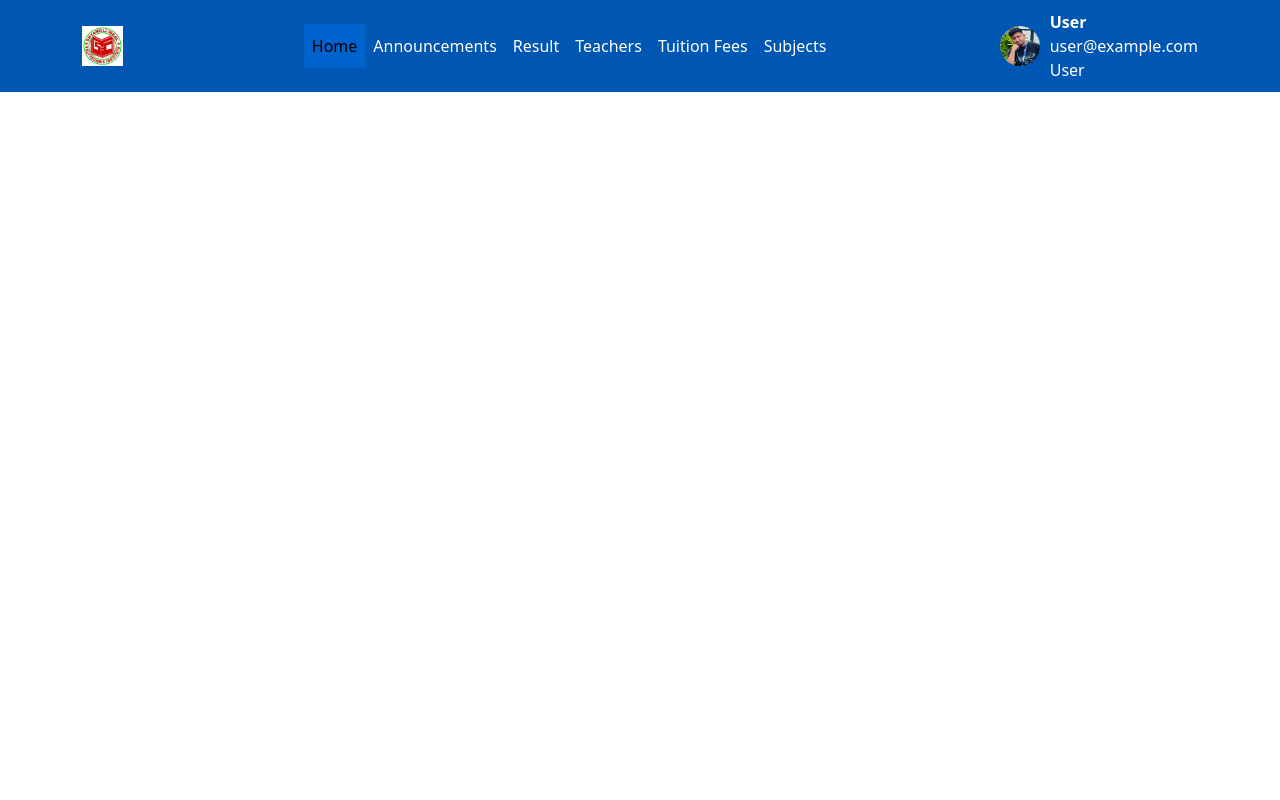
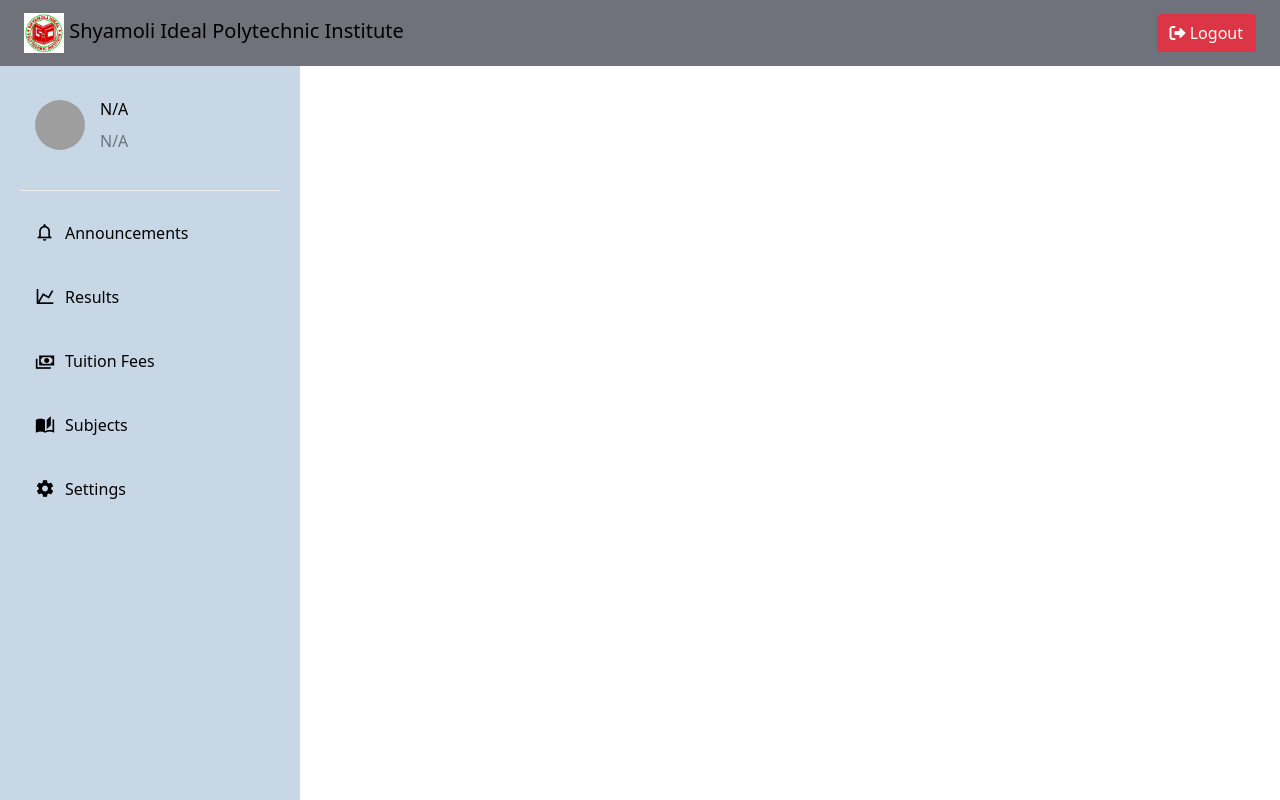
Before and after one commit to zimalshahriar/SIPI-CST-Portal, a PHP site: page /SIPI-CST-Portal/student/index.php in a window 1280 px wide. Run offline with PHP 8.4, Linux system fonts and the light colour scheme; some libraries are stand-ins or nearby versions; grey boxes are pictures that could not be loaded.

Commit message:
Student Sidebar and navbar work in progress

```diff
--- a/partials/navbar.php
+++ b/partials/navbar.php
@@ -1,116 +1,45 @@
-<?php
-include '../db/database.php'; // Include your database connection file
-
-session_start();
-
-// Ensure user session data is available for displaying info
-$user_photo = $_SESSION['photo'] ?? 'default_user.jpg';
-$user_name = $_SESSION['name'] ?? 'User';
-$user_email = $_SESSION['email'] ?? 'user@example.com';
-$user_type = $_SESSION['user_type'] ?? 'User';
-?>
-
 <!DOCTYPE html>
 <html lang="en">
 <head>
     <meta charset="UTF-8">
     <meta name="viewport" content="width=device-width, initial-scale=1.0">
-    <title>Student Portal</title>
-    <link rel="stylesheet" href="https://cdnjs.cloudflare.com/ajax/libs/bootstrap/5.3.0/css/bootstrap.min.css">
+    <title>Navbar with Logo and Logout</title>
+    <link href="https://cdn.jsdelivr.net/npm/bootstrap@5.3.0/dist/css/bootstrap.min.css" rel="stylesheet">
+    <link href="https://cdnjs.cloudflare.com/ajax/libs/font-awesome/6.0.0/css/all.min.css" rel="stylesheet"> <!-- FontAwesome CSS -->
     <style>
-        /* Navbar Styles */
         .navbar {
-            background-color: #0056b3 ; /* Blue color */
-            color: #fff;
-            padding: 10px 0;
-        }
-
-        .navbar-brand img {
-            height: 40px;
-        }
-
-        .navbar-nav .nav-link {
-            color: #fff;
-            font-weight: 500;
-            padding: 10px 20px;
-            transition: background-color 0.3s;
-        }
-
-        .navbar-nav .nav-link:hover {
-            background-color: #007bff; /* Darker blue on hover */
-        }
-
-        .navbar-nav .nav-link.active {
-            background-color: #0062cc; /* Even darker blue for active link */
-        }
-
-        .user-info {
-            display: flex;
-            align-items: center;
-        }
-
-        .user-info img {
-            width: 40px;
-            height: 40px;
-            border-radius: 50%;
-            margin-right: 10px;
-        }
-
-        .user-info p {
-            margin: 0;
-            color: #fff;
-            font-weight: 500;
-        }
-
-        .user-info .text {
-            font-weight: normal;
-        }
-
-        /* Responsive Styles */
-        @media (max-width: 991.98px) {
-            .navbar-nav {
-                text-align: center;
-            }
-
-            .user-info {
-                justify-content: center;
-                margin-top: 10px;
-            }
+            position: fixed;
+            top: 0;
+            left: 0;
+            right: 0;
+            z-index: 100;
+            background: #6F727B;
         }
     </style>
 </head>
+
 <body>
 <nav class="navbar navbar-expand-lg">
-        <div class="container">
-            <a class="navbar-brand" href="#">
-                <img src="../image/sipi.jpg" alt="Logo">
+    <div class="container-fluid">
+        <a class="navbar-brand" href="index.php">
+            <img src="../image/sipi.jpg" alt="Logo" width="40" height="40">
+            Shyamoli Ideal Polytechnic Institute
         </a>
         <button class="navbar-toggler" type="button" data-bs-toggle="collapse" data-bs-target="#navbarNav" aria-controls="navbarNav" aria-expanded="false" aria-label="Toggle navigation">
             <span class="navbar-toggler-icon"></span>
         </button>
-            <div class="collapse navbar-collapse justify-content-center" id="navbarNav">
+        <div class="collapse navbar-collapse justify-content-end" id="navbarNav">
             <ul class="navbar-nav">
-                    <li class="nav-item"><a class="nav-link active" href="index.php">Home</a></li>
-                    <li class="nav-item"><a class="nav-link" href="announcements.php">Announcements</a></li>
-                    <li class="nav-item"><a class="nav-link" href="grade_report.php">Result</a></li>
-                    <li class="nav-item"><a class="nav-link" href="teachers.php">Teachers</a></li>
-                    <li class="nav-item"><a class="nav-link" href="pay_tuition.php">Tuition Fees</a></li>
-                    <li class="nav-item"><a class="nav-link" href="curriculum.php">Subjects</a></li>
+                <li class="nav-item">
+                    <a class="btn btn-danger" href="logout.php">
+                        <i class="fas fa-sign-out-alt"></i> Logout
+                    </a>
+                </li>
             </ul>
-            </div>
-            <div class="user-info">
-                <a href="student_profile.php">
-                    <img src="../uploads/logo.jpg?= $user_photo; ?>" alt="User Photo">
-                </a>
-                <div>
-                    <p><strong><?= $user_name; ?></strong></p>
-                    <p class="text"><?= $user_email; ?></p>
-                    <p class="text"><?= ucfirst($user_type); ?></p>
-                </div>
         </div>
     </div>
 </nav>
 
-    <script src="https://cdnjs.cloudflare.com/ajax/libs/bootstrap/5.3.0/js/bootstrap.bundle.min.js"></script>
+<script src="https://cdn.jsdelivr.net/npm/bootstrap@5.3.0/dist/js/bootstrap.bundle.min.js"></script>
 </body>
 </html>
--- a/partials/sidebar.php
+++ b/partials/sidebar.php
@@ -0,0 +1,122 @@
+<?php
+session_start();
+// Get user photo
+$user_photo = isset($_SESSION['photo']) ? $_SESSION['photo'] : 'default.jpg';
+?>
+<!DOCTYPE html>
+<html lang="en">
+<head>
+    <meta charset="UTF-8">
+    <meta name="viewport" content="width=device-width, initial-scale=1.0">
+    <title>Document</title>
+    <!-- External CSS and JS -->
+    <link rel="stylesheet" href="https://cdn.materialdesignicons.com/5.4.55/css/materialdesignicons.min.css">
+    <link href="https://cdn.jsdelivr.net/npm/bootstrap@5.0.2/dist/css/bootstrap.min.css" rel="stylesheet">
+    <script src="https://cdn.jsdelivr.net/npm/bootstrap@5.0.2/dist/js/bootstrap.bundle.min.js"></script>
+    <style>
+        .sidebar {
+            background: #c8d7e6;
+            min-height: 100vh;
+            padding: 20px;
+            width: 300px;
+            position: fixed;
+            left: 0;
+            top: 0;
+            height: 100%;
+            overflow-y: auto;
+            z-index: 99;
+            padding-top: 70px;
+        }
+        .nav {
+            display: flex;
+            flex-direction: column; /* Ensures items are stacked vertically */
+        }
+        .nav-profile {
+            padding: 15px 0;
+            border-bottom: 1px solid #eee;
+            margin-bottom: 15px;
+            display: flex;
+            align-items: center;
+            width: 100%;
+        }
+        .nav-profile-image {
+            width: 50px;
+            height: 50px;
+            border-radius: 50%;
+            overflow: hidden;
+            margin-right: 15px;
+        }
+        .nav-profile-image img {
+            width: 100%;
+            height: 100%;
+            object-fit: cover;
+        }
+        .nav-link {
+            color: #000000;
+            padding: 12px 15px;
+            border-radius: 8px;
+            display: flex;
+            align-items: center;
+            margin-bottom: 10px; /* Adds spacing between links */
+            text-decoration: none;
+        }
+        .nav-link:hover, .nav-link.active {
+            background: #7366ff;
+            color: white;
+        }
+        .nav-link i {
+            margin-right: 10px;
+            font-size: 20px;
+        }
+    </style>
+</head>
+<body>
+<div class="container-fluid page-body-wrapper">
+  <nav class="sidebar sidebar-offcanvas" id="sidebar">
+    <ul class="nav">
+      <li class="nav-item nav-profile">
+        <a href="#" class="nav-link">
+          <div class="nav-profile-image">
+            <img src="../uploads/<?php echo htmlspecialchars($user_photo); ?>" alt="User Photo">
+          </div>
+          <div class="nav-profile-text d-flex flex-column">
+            <span class="font-weight-bold mb-2"><?php echo htmlspecialchars($_SESSION['name'] ?? 'N/A'); ?></span>
+            <span class="text-secondary text-small"><?php echo htmlspecialchars($_SESSION['user_type'] ?? 'N/A'); ?></span>
+          </div>
+        </a>
+      </li>
+      <li class="nav-item">
+        <a class="nav-link" href="index.php">
+          <i class="mdi mdi-bell-outline"></i>
+          <span class="menu-title">Announcements</span>
+        </a>
+      </li>
+      <li class="nav-item">
+        <a class="nav-link" href="view_grade_report.php">
+          <i class="mdi mdi-chart-line"></i>
+          <span class="menu-title">Results</span>
+        </a>
+      </li>
+      <li class="nav-item">
+        <a class="nav-link" href="view_grade_report.php">
+          <i class="mdi mdi-cash-multiple"></i>
+          <span class="menu-title">Tuition Fees</span>
+        </a>
+      </li>
+      <li class="nav-item">
+        <a class="nav-link" href="view_grade_report.php">
+          <i class="mdi mdi-book-open-page-variant"></i>
+          <span class="menu-title">Subjects</span>
+        </a>
+      </li>
+      <li class="nav-item">
+        <a class="nav-link" href="settings.php">
+          <i class="mdi mdi-cog"></i>
+          <span class="menu-title">Settings</span>
+        </a>
+      </li>
+    </ul>
+  </nav>
+</div>
+</body>
+</html>
--- a/student/index.php
+++ b/student/index.php
@@ -1,3 +1,4 @@
 <?php
 include '../partials/navbar.php';
+include '../partials/sidebar.php';
 ?>
```
Lines whose indentation alone changed are shown as unchanged.
